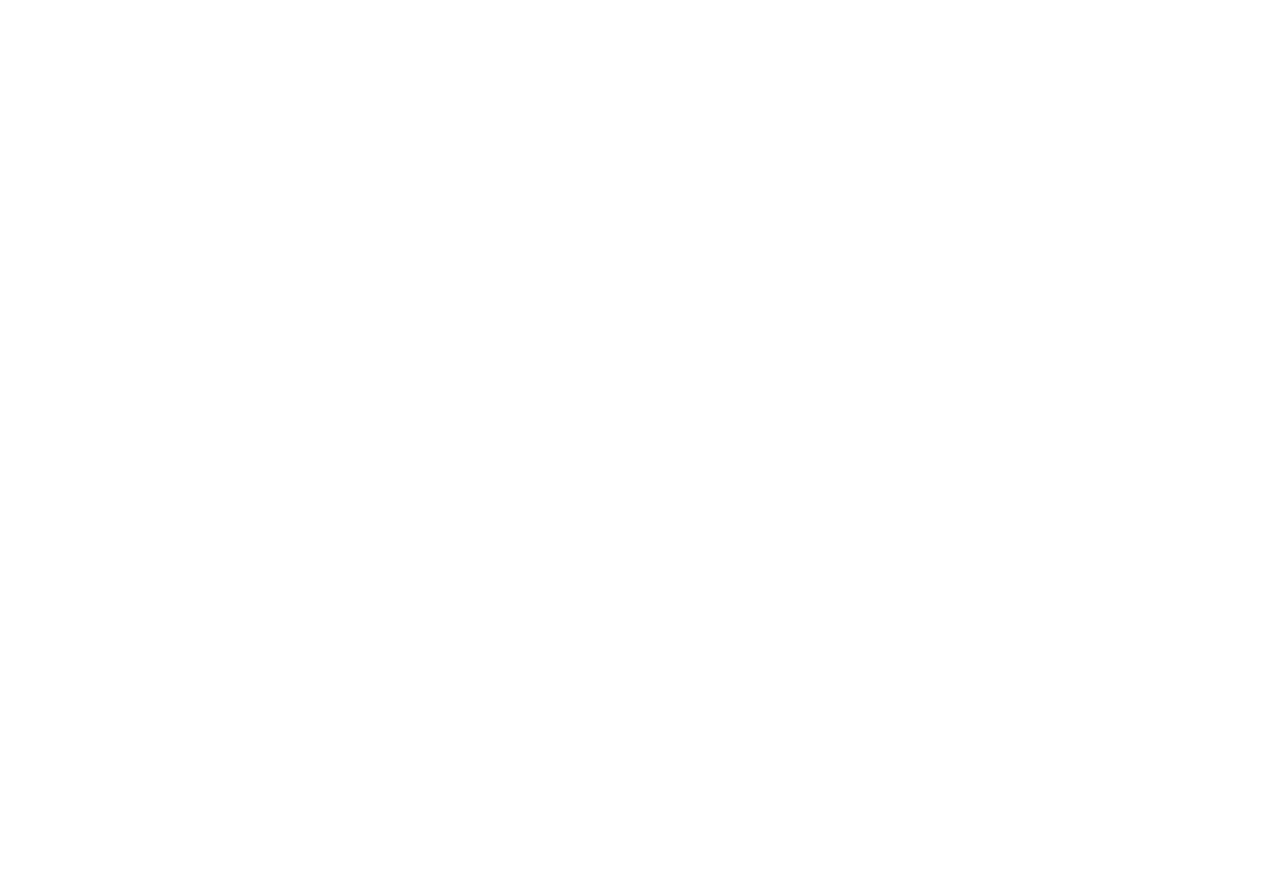
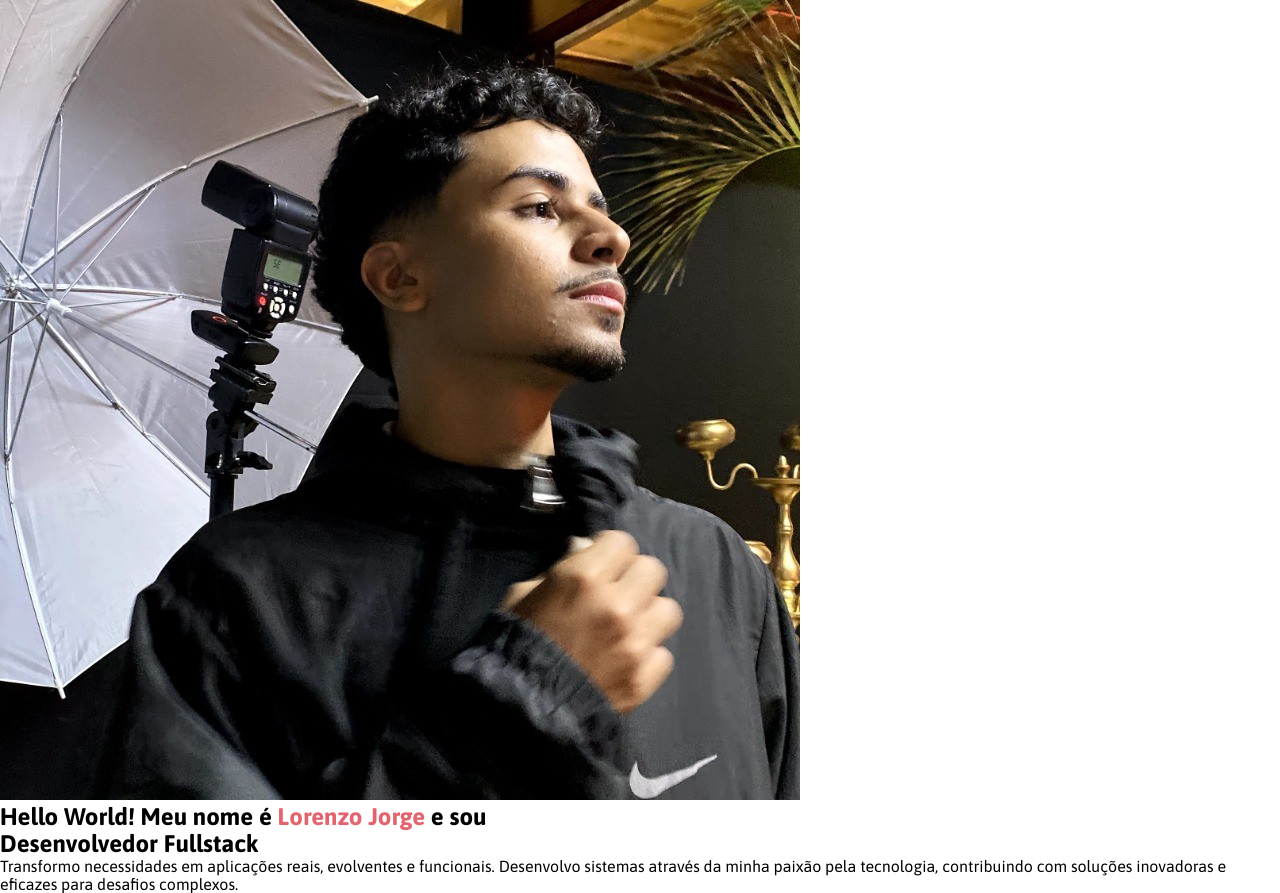
Before and after one commit to llorenzojorge/portfolio, a plain HTML site: page index.html in a window 1280 px wide. Before the commit the page ends 800 px from the top, so only its background shows below. Drawn offline with Linux system fonts and the light colour scheme.

Commit message:
add seção info no html

```diff
--- a/index.html
+++ b/index.html
@@ -11,6 +11,24 @@
     <link href="https://fonts.googleapis.com/css2?family=Asap:ital,wght@0,100..900;1,100..900&family=Inconsolata:wght@200..900&family=Maven+Pro:wght@400..900&display=swap" rel="stylesheet">
 </head>
 <body>
+    <section id="info">
+        <header>
+            <div id="avatar">
+                <img src="assets/lorenzo.png" alt="Imagem de Lorenzo">
+            </div>
 
+            <div id="text">
+                <h1>
+                    Hello World! Meu nome é <strong class="red">Lorenzo Jorge</strong> e sou
+                </h1>
+                <h2>
+                    Desenvolvedor Fullstack
+                </h2>
+                <p>
+                    Transformo necessidades em aplicações reais, evolventes e funcionais. Desenvolvo sistemas através da minha paixão pela tecnologia, contribuindo com soluções inovadoras e eficazes para desafios complexos.
+                </p>
+            </div>
+        </header>
+    </section>
 </body>
 </html>
--- a/styles/global.css
+++ b/styles/global.css
@@ -5,6 +5,9 @@
 }
 
 :root {
+    font-family: var(--font-asap);
+
+    /* CONFIG FONTES */
     --font-asap: "Asap", sans-serif;
     --font-inconsolata: "Inconsolata", monospace;
     --font-maven: "Maven Pro", sans-serif;
@@ -18,4 +21,26 @@
     --text-maven-md: 16px/140% var(--font-maven);
     --text-maven-sm: 14px/140% var(--font-maven);
 
+    /* CONFIG CORES */
+    --red: #E3646E;
+    --purple: #BB72E9;
+    --blue: #3996DB;
+    --green: #82BC4F;
+    --yellow: #EABD5F;
+
+    --gray-100: #0D0E11;
+    --gray-200: #16181D;
+    --gray-300: #292C34;
+    --gray-400: #878EA1;
+    --gray-500: #C0C4CE;
+    --gray-600: #E2E4E9;
 }
+
+a {
+    background-color: var(--gray-300);
+    border-radius: 8px;
+}
+
+a:hover {
+    border: 1.5px solid var(--blue);
+}
--- a/styles/index.css
+++ b/styles/index.css
@@ -1 +1,3 @@
 @import url(global.css);
+@import url(header.css);
+@import url(utility.css);
--- /dev/null
+++ b/styles/utility.css
@@ -0,0 +1,3 @@
+.red {
+    color: var(--red);
+}
```
Also changed, not shown: assets/icons/diversos/Code.svg (added), assets/lorenzo.png (added), styles/header.css (added).
